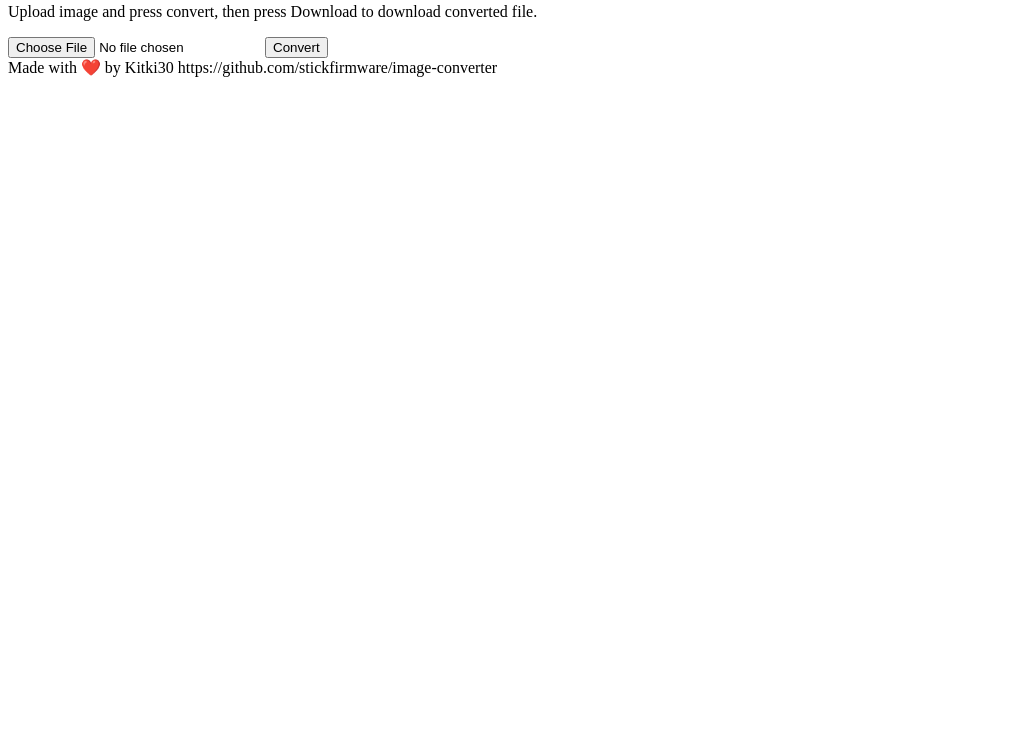
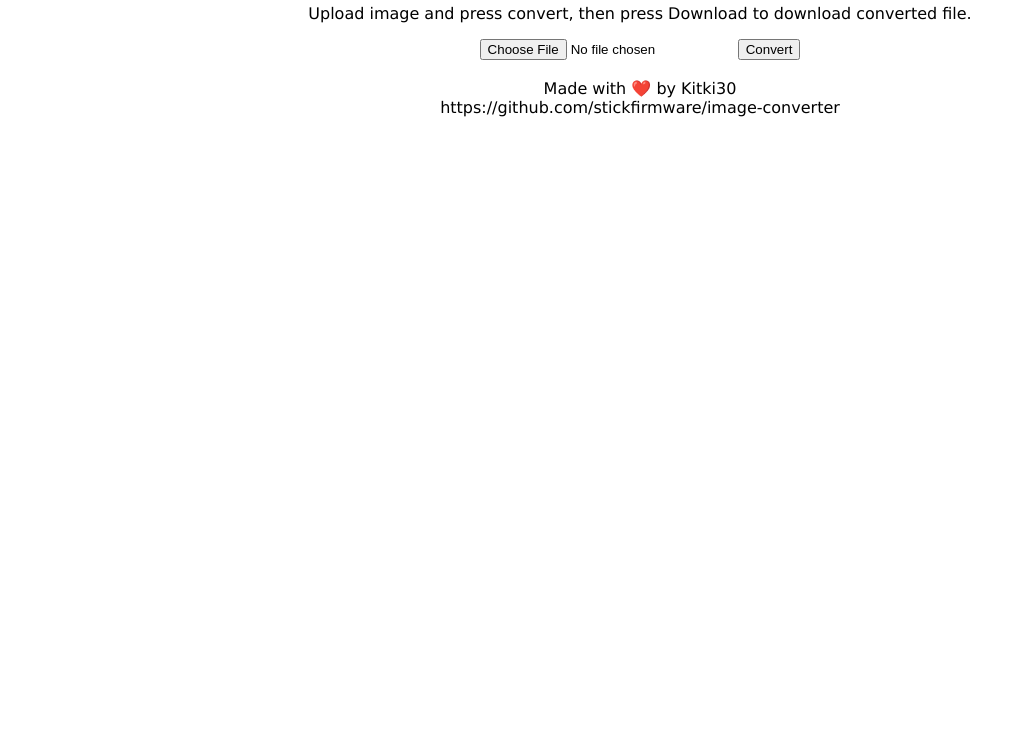
Before and after one commit to stickfirmware/image-converter, a plain HTML site: page src/index.html in a window 1280 px wide. Shown: the part 64-800 px from the top of the page, without its empty margins (0-1025 px from the left). Drawn offline with Linux system fonts and the light colour scheme.

Commit message:
Add style to html

```diff
--- a/src/index.html
+++ b/src/index.html
@@ -4,6 +4,7 @@
 <head>
     <meta charset="UTF-8">
     <title>Image Converter</title>
+    <link rel="stylesheet" href="style-main.css">
 </head>
 
 <body>
@@ -71,7 +72,9 @@
     </script>
 
     <footer>
+    <br>
       Made with ❤️ by Kitki30
+    <br>
       https://github.com/stickfirmware/image-converter
     </footer>
 </body>
```
